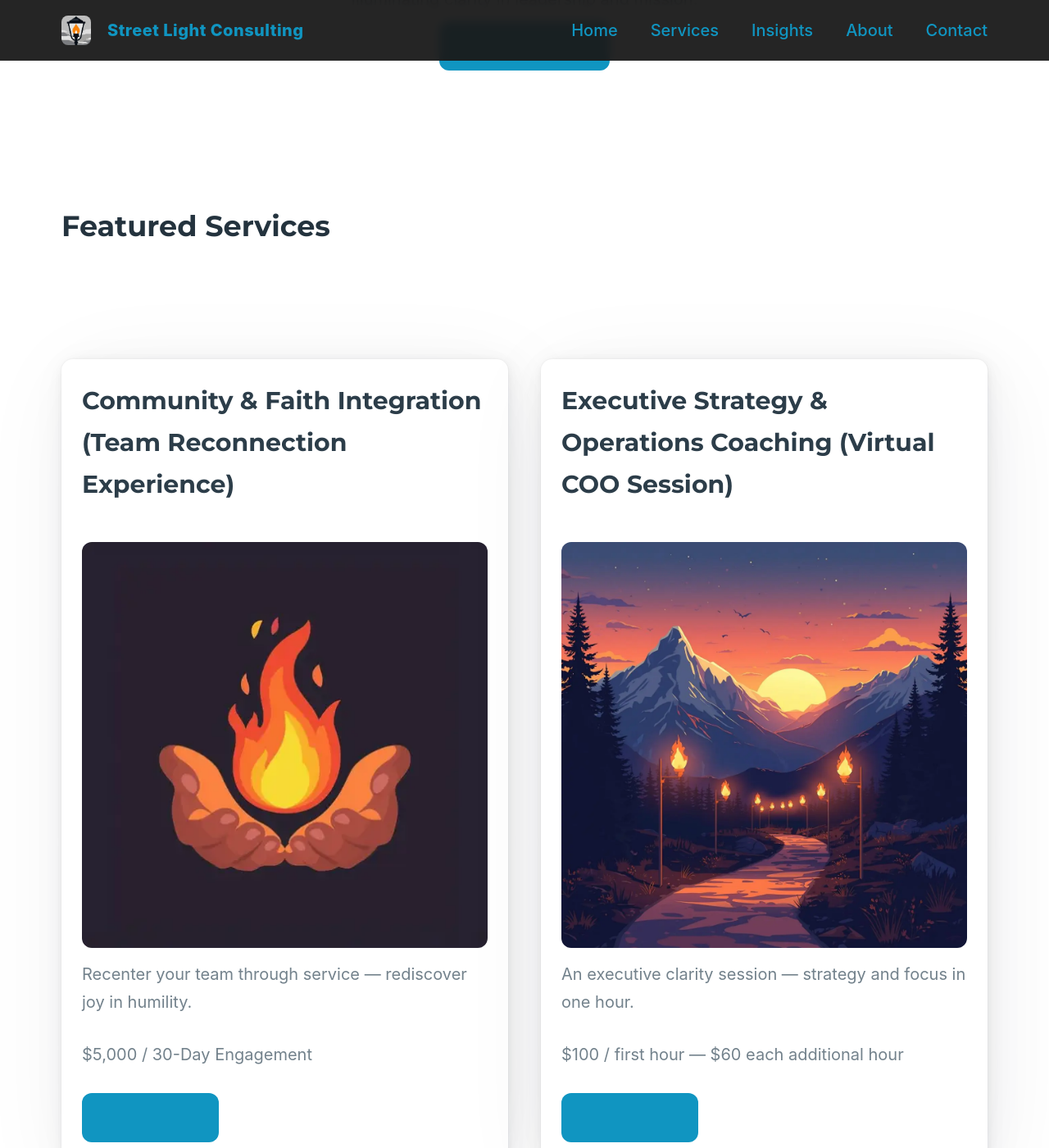
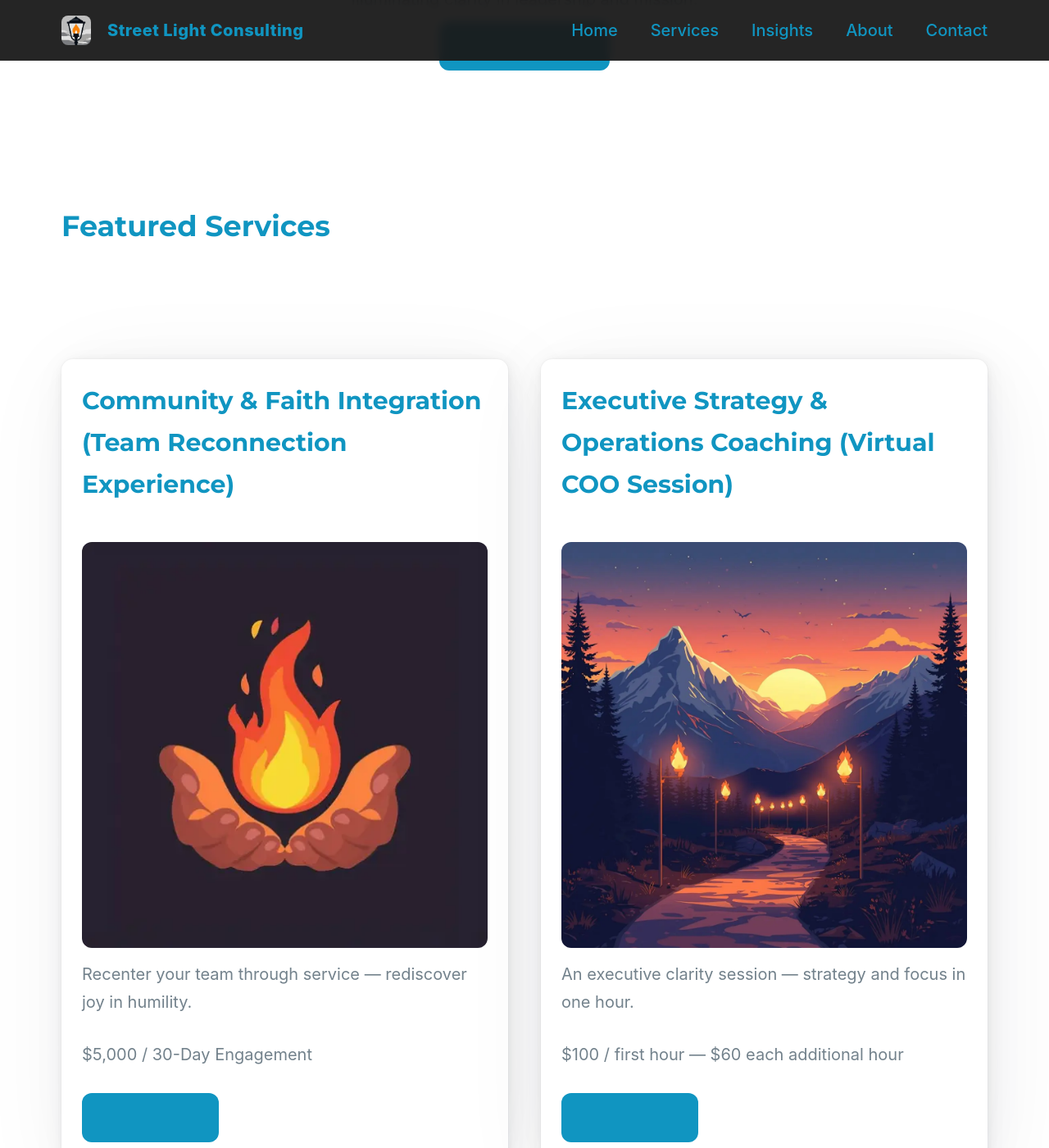
Before and after one commit to Street-Light-Consulting/street-light-consulting.github.io, a Jekyll site: the page built from index.md, in a window 1280 px wide and 1400 px high, scrolled down 752 px. Shown: the whole window at 82% size. Built offline with Jekyll 4.4.1, drawn with Linux system fonts in a browser that asks for light colours.

Commit message:
change headings

```diff
--- a/assets/css/style.css
+++ b/assets/css/style.css
@@ -23,7 +23,7 @@
 article { background-color:black;}
 
 
-h1, h2, h3 { font-family: "Montserrat", sans-serif; color: var(--color); }
+h1, h2, h3 { font-family: "Montserrat", sans-serif; color:var(--primary);}
 
 a { color: var(--primary); }
 a:hover { color: var(--secondary); }
```
